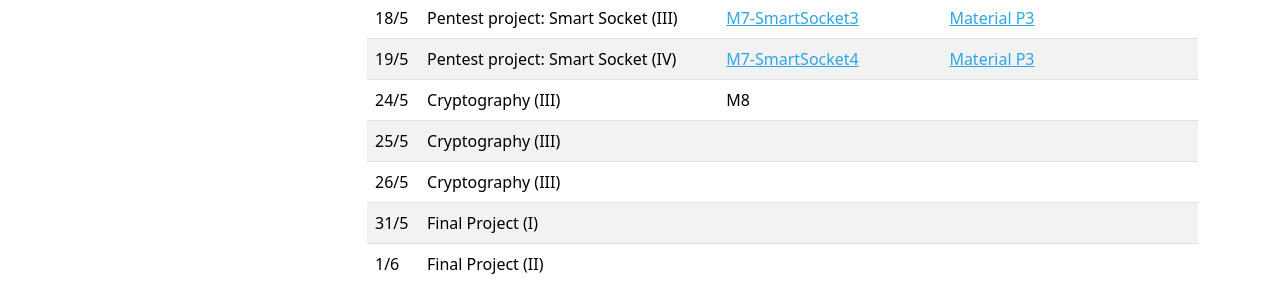
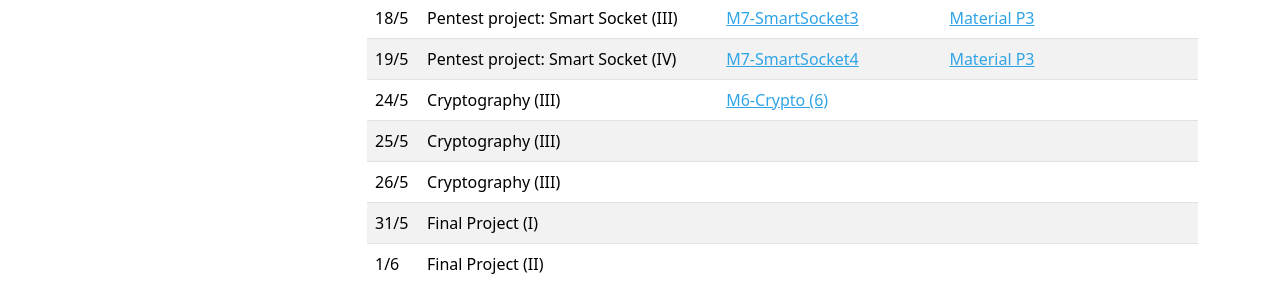
Before and after one commit to iot-da/iot-da.github.io, an MkDocs documentation site: the page built from docs/Subjects/SEC/index.md, in a window 1280 px wide and 900 px high, scrolled down 675 px. Shown: the part 471-753 px from the top of the window. Built offline with MkDocs 1.6.1, drawn with Linux system fonts in a browser that asks for light colours; nearby versions of some CDN libraries.

Commit message:
Sec crypto 6

```diff
--- a/docs/Subjects/SEC/index.md
+++ b/docs/Subjects/SEC/index.md
@@ -35,7 +35,7 @@ Guillemo Botella (gbotella@ucm.es) and Joaquín Recas (recas@ucm.es)
 | 17/5 | Pentest project: Smart Socket (II) | [M7-SmartSocket2](slides/M7-SmartSocket2.pdf) | [Material P3](./P3/index.md) |
 | 18/5 | Pentest project: Smart Socket (III) | [M7-SmartSocket3](slides/M7-SmartSocket3.pdf) | [Material P3](./P3/index.md) |
 | 19/5 | Pentest project: Smart Socket (IV) | [M7-SmartSocket4](slides/M7-SmartSocket4.pdf) | [Material P3](./P3/index.md) |
-| 24/5 | Cryptography (III)                 | M8                                              |                                                              |
+| 24/5 | Cryptography (III)                 | [M6-Crypto (6)](slides/M6-Crypto_6.pdf) |                                                              |
 | 25/5 | Cryptography (III)                 |                                                 |                                                              |
 | 26/5 | Cryptography (III)                 |                                                 |                                                              |
 | 31/5 | Final Project (I)                  |                                                 |                                                              |
```
Also changed, not shown: 1 other file.
